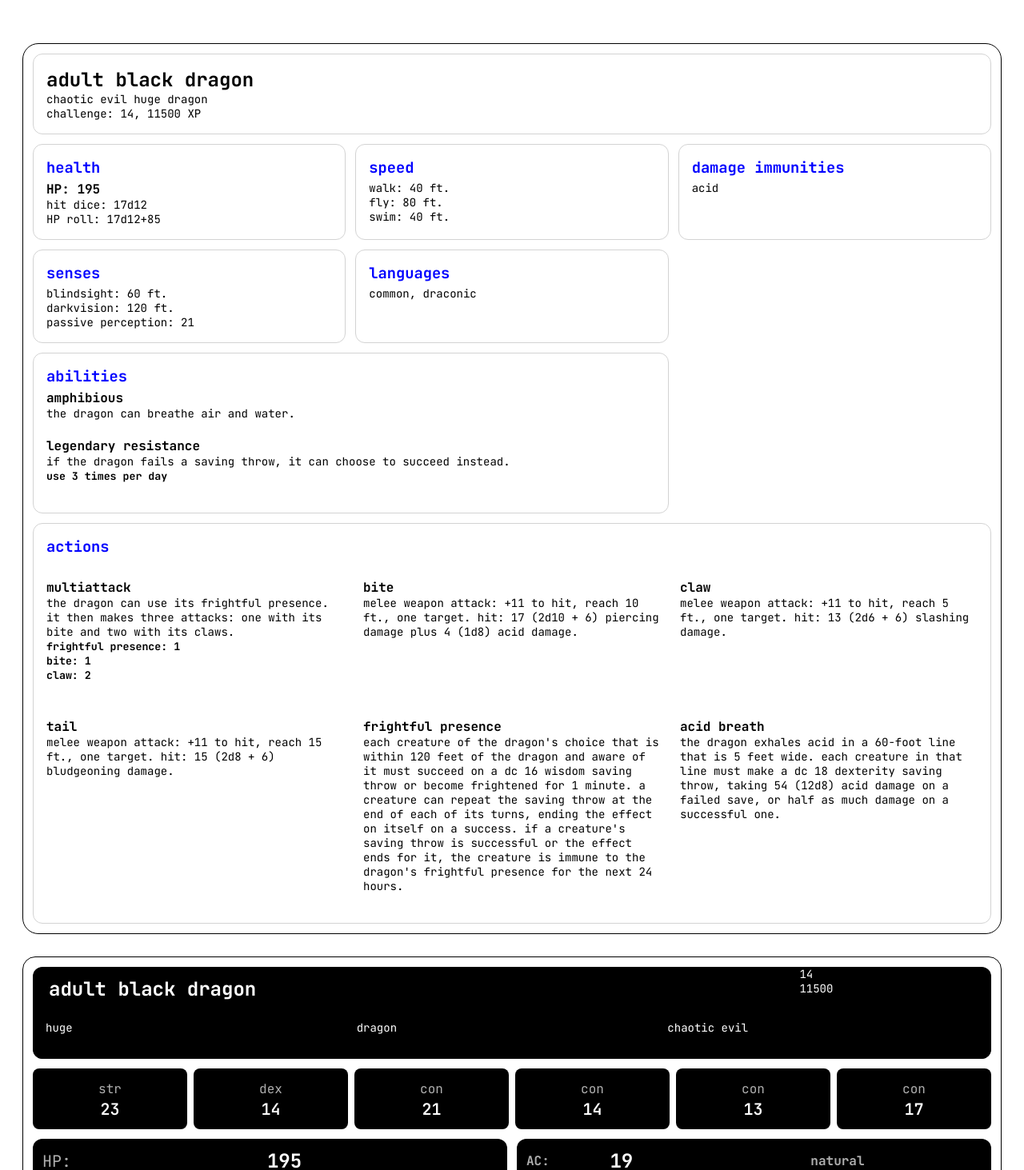
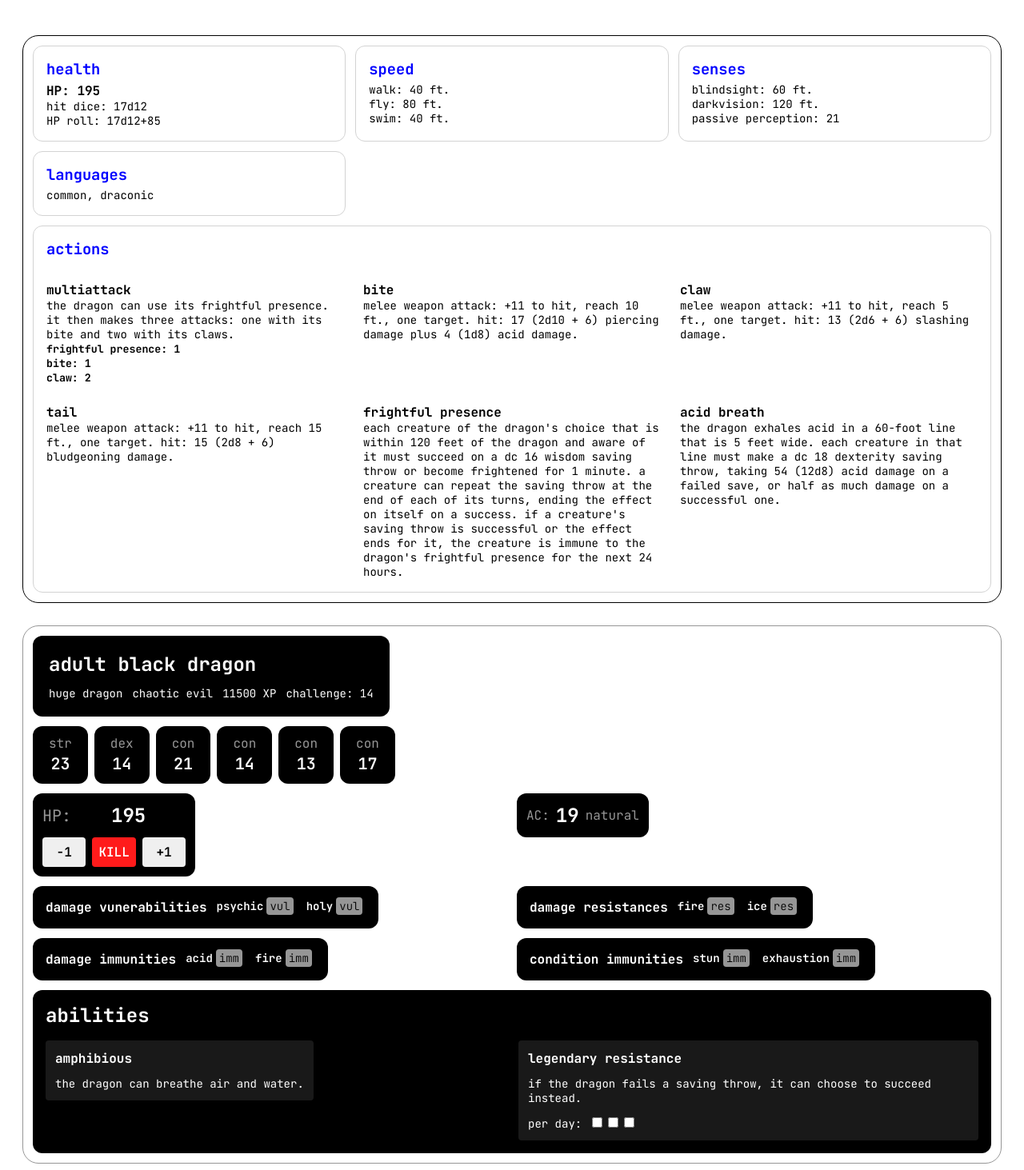
Before and after one commit to cvvvm/summoner, a Vue app: page / in a window 1280 px wide. Shown: the part 1027-2490 px from the top of the page at 80% size. Built offline with nearby package versions, Linux system fonts and the light colour scheme.

Commit message:
more updates

```diff
--- a/src/components/MobAbilityScores.vue
+++ b/src/components/MobAbilityScores.vue
@@ -1,5 +1,5 @@
 <template>
-  <div class="mob-ability-scores-container">
+  <div class="ability-scores-container">
     <div
       v-for="(ability, index) in props.abilityScores"
       :key="index"
@@ -7,10 +7,10 @@
       <div
         v-for="(scoreValue, abilityName, scoreIndex) in ability"
         :key="scoreIndex"
-        class="mob-ability-name"
+        class="ability-name sub-container"
       >
         {{ abilityName.substring(0, 3) }}
-        <div class="mob-score-value">
+        <div class="score-value">
           {{ scoreValue }}
         </div>
       </div>
@@ -31,25 +31,24 @@ const props = defineProps({
 </script>
 
 <style>
-  .mob-ability-scores-container {
+  .ability-scores-container {
     /* grid-area: ability; */
     grid-column: span 2;
     display: grid;
     grid-template-columns: repeat(6, 1fr);
     gap: var(--space-sm);
   }
-  .mob-ability-name {
+  .ability-name {
     display: grid;
     grid-template-columns: 1fr;
     grid-template-rows: 1fr 1fr;
     place-items: center;
     place-self: stretch;
-    color: var(--md-grey);
-    padding: var(--space-md) var(--space-lg);
+    color: var(--grey-md);
+    padding: var(--space-sm) var(--space-xl) var(--space-md);
     background: black;
-    border-radius: var(--space-sm);
   }
-  .mob-score-value {
+  .score-value {
     font-size: var(--h-size-sm);
     font-weight: 600;
     color: white;
--- a/src/components/MobArmorClass.vue
+++ b/src/components/MobArmorClass.vue
@@ -6,10 +6,10 @@
     <div
       v-for="(armorKey, index) in props.armorClass"
       :key="index"
-      class="armor-container"
+      class="armor-container sub-container"
     >
       <span class="armor-label">AC:</span>
-      {{ armorKey.value }}
+      <span class="armor-value">{{ armorKey.value }}</span>
       <span class="armor-label">{{ armorKey.type }}</span>
     </div>
   </div>
@@ -17,10 +17,10 @@
   <!-- IF EQUIPPED ARMOR -->
   <div
     v-if="props.armorClass.armor"
-    class="armor-container"
+    class="armor-container sub-container"
   >
     <span class="armor-label">AC:</span>
-    {{ props.armorClass.value }}
+    <span class="armor-value">{{ props.armorClass.value }}</span>
     <span class="armor-label">{{ props.armorClass.type }}</span>
 
     <!-- EQUIPPED ITEMS -->
@@ -49,22 +49,21 @@ const props = defineProps({
   .armor-container {
   /* grid-area: armor; */
   display: grid;
-  grid-template-columns: min-content .5fr 1fr;
+  grid-template-columns: .2fr min-content 1fr;
   padding: var(--space-md);
-  row-gap: var(--space-sm);
+  gap: var(--space-sm);
   place-items: center;
-  background: black;
-  border-radius: var(--space-md);
-
-  color: white;
-  font-size: var(--h-size-md);
-  font-weight: 700;
 }
 
 .armor-label {
   text-align: center;
   font-size: var(--p-size-sm);
-  color: var(--md-grey);
+  color: var(--grey-md);
+}
+
+.armor-value {
+  font-size: var(--h-size-md);
+  font-weight: 700;
 }
 
 .armor-equipped-container {
@@ -73,12 +72,12 @@ const props = defineProps({
   grid-column: span 3;
   row-gap: var(--space-sm);
   place-self: stretch;
-  color: var(--md-grey);
+  color: var(--grey-md);
 }
 
 .armor-equipped-item {
   border-radius: var(--space-xs);
   padding: var(--space-sm);
-  background: var(--dk-grey);
+  background: var(--grey-dk);
 }
 </style>
--- a/src/components/MobBio.vue
+++ b/src/components/MobBio.vue
@@ -1,83 +1,17 @@
 <template>
-  <div class="bio-container">
+  <div class="bio-container sub-container">
     <h2 class="name">
       {{ props.name }}
     </h2>
-    <div class="challenge-container">
-      <p>{{ props.challengeRating }}</p>
-      <p>{{ props.xpGained }}</p>
-    </div>
 
     <div class="types-container">
-      <div class="type-col">
-        <p>
-          {{ props.size }}
-        </p>
-      </div>
-
-      <div class="type-col">
-        <p>
-          {{ props.type }}
-        </p>
-      </div>
-
-      <div class="type-col">
-        <p>
-          {{ props.alignment }}
-        </p>
-      </div>
+      <p>{{ props.size }} {{ props.type }}</p>
+      <p>{{ props.alignment }}</p>
+      <p>{{ props.xpGained }} XP</p>
+      <p>challenge: {{ props.challengeRating }}</p>
     </div>
   </div>
 </template>
-
-<!-- <template>
-  <div class="types-container">
-    <div class="type-col">
-      <p>
-        {{ props.size }}
-      </p>
-    </div>
-
-    <div class="type-col">
-      <p>
-        {{ props.type }}
-      </p>
-    </div>
-
-    <div class="type-col">
-      <p>
-        {{ props.alignment }}
-      </p>
-    </div>
-  </div>
-</template>
-
-<script setup>
-const props = defineProps({
-  size: { type: String, default: '' },
-  type: { type: String, default: '' },
-  alignment: { type: String, default: '' }
-})
-</script>
-
-<style>
-.types-container {
-
-  grid-column: span 2; /* temp layout */
-  display: grid;
-  grid-template-columns: repeat(3, 1fr);
-  color: white;
-  padding: var(--space-md) var(--space-lg);
-  border-radius: var(--space-md);
-  background: black;
-}
-.type-col {
-  display: grid;
-  grid-template-columns: 1fr;
-  grid-template-rows: 1fr 1fr;
-}
-</style>
- -->
 
 <script setup>
 const props = defineProps({
@@ -98,17 +32,14 @@ const props = defineProps({
   /* grid-area: bio; */
   grid-column: span 2;
   display: grid;
-  grid-template-columns: 1fr .25fr;
-  place-content: center;
-  background: black;
-  border-radius: var(--space-md);
-  overflow: hidden;
+  grid-template-columns: 1fr auto;
+  place-items: center start;
+  gap: var(--space-md);
+  padding: var(--space-xl);
 }
 
 .name {
   place-self: end start;
-  padding: var(--space-md) var(--space-xl);
-  color: white;
   font-size: var(--h-size-md);
 }
 
@@ -117,18 +48,11 @@ const props = defineProps({
 }
 
 .types-container {
-
   grid-column: span 2; /* temp layout */
   display: grid;
-  grid-template-columns: repeat(3, 1fr);
-  color: white;
-  padding: var(--space-md) var(--space-lg);
-  border-radius: var(--space-md);
-  background: black;
-}
-.type-col {
-  display: grid;
-  grid-template-columns: 1fr;
-  grid-template-rows: 1fr 1fr;
+  grid-template-columns: repeat(4, auto);
+  gap: var(--space-md);
+  place-self: start stretch;
+  place-items: center space-between;
 }
 </style>
--- a/src/components/MobCard.vue
+++ b/src/components/MobCard.vue
@@ -1,5 +1,5 @@
 <template>
-  <div class="mob-card">
+  <div class="mob-card container">
     <!-- bio -->
     <MobBio
       :name="props.name"
@@ -13,10 +13,19 @@
     />
     <!-- ability scores -->
     <MobAbilityScores :ability-scores="props.abilityScores" />
+
     <!-- HP controls -->
     <MobHpControls :base-hp="props.baseHp" />
     <!-- armor score -->
     <MobArmorClass :armor-class="props.armorClass" />
+
+    <MobDefenses
+      :damage-vulnerabilities="props.damageVulnerabilities"
+      :damage-resistances="props.damageResistances"
+      :damage-immunities="props.damageImmunities"
+      :condition-immunities="props.conditionImmunities"
+    />
+    <MobSpecialAbilities :special-abilities="props.specialAbilities" />
   </div>
 </template>
 
@@ -25,35 +34,43 @@ import MobBio from './MobBio.vue'
 import MobHpControls from './MobHpControls.vue'
 import MobAbilityScores from './MobAbilityScores.vue'
 import MobArmorClass from './MobArmorClass.vue'
+import MobDefenses from './MobDefenses.vue'
+import MobSpecialAbilities from './MobSpecialAbilities.vue'
 
 const props = defineProps({
-  avatar: { type: String, default: '' },
+  /* bio */
   name: { type: String, default: '' },
-  desc: { type: String, default: '' },
-  baseHp: { type: Number, default: 0 },
-  armorClass: { type: Array, default: () => [''] },
   size: { type: String, default: '' },
   type: { type: String, default: '' },
   alignment: { type: String, default: '' },
+  xpGained: { type: Number, default: 0 },
+  challengeRating: { type: Number, default: 0 },
+  /* HP */
+  baseHp: { type: Number, default: 0 },
+  /* armor */
+  armorClass: { type: Array, default: () => [''] },
+  /* ability scores */
   abilityScores: { type: Array, default: () => [''] },
-  challengeRating: { type: Number, default: 0 },
-  xpGained: { type: Number, default: 0 }
+  /* defenses */
+  damageVulnerabilities: { type: Array, default: () => [''] },
+  damageResistances: { type: Array, default: () => [''] },
+  damageImmunities: { type: Array, default: () => [''] },
+  conditionImmunities: { type: Array, default: () => [''] },
+  specialAbilities: { type: Array, default: () => [''] }
+
 })
 
 </script>
 
 <style>
 .mob-card {
-  display: grid;
-  gap: var(--space-md);
 /*   grid-template-areas:
   'bio ability ability'
   'type armor hp'; */
-  grid-template-columns: 1fr 1fr;/* repeat(1, 200px); */
+  grid-template-columns: 1fr 1fr;
   grid-template-rows: auto;
+  place-items: start;
   padding: var(--space-md);
-  background: white;
-  border: var(--border-w) black;
-  border-radius: var(--space-lg);
 }
+
 </style>
--- a/src/components/MobCardsContainer.vue
+++ b/src/components/MobCardsContainer.vue
@@ -7,17 +7,6 @@
     <div
       class="card-hold"
     >
-      <!-- CREATURE -->
-      <div style="grid-column: span 3;">
-        <h2>{{ mob.name.toLowerCase() }}</h2>
-        <p>
-          {{ mob.alignment }} {{ mob.size.toLowerCase() }} {{ mob.type }} <span v-if="mob.subtype">
-            {{ mob.subtype }}
-          </span>
-        </p>
-        <p>challenge: {{ mob.challenge_rating }}, {{ mob.xp }} XP</p>
-      </div>
-
       <!-- HP -->
       <div>
         <h3>health</h3>
@@ -37,47 +26,6 @@
         </div>
       </div>
 
-      <!-- RESIST -->
-      <div v-if="mob.damage_vulnerabilities.length != 0">
-        <h3>damage vunerabilities</h3>
-        <div
-          v-for="vulnerability in mob.damage_vulnerabilities"
-          :key="vulnerability"
-        >
-          <p>{{ vulnerability }}</p>
-        </div>
-      </div>
-
-      <div v-if="mob.damage_resistances.length != 0">
-        <h3>damage resistances</h3>
-        <div
-          v-for="resistance in mob.damage_resistances"
-          :key="resistance"
-        >
-          <p>{{ resistance }}</p>
-        </div>
-      </div>
-
-      <div v-if="mob.damage_immunities.length != 0">
-        <h3>damage immunities</h3>
-        <div
-          v-for="immunity in mob.damage_immunities"
-          :key="immunity"
-        >
-          <p>{{ immunity }}</p>
-        </div>
-      </div>
-
-      <div v-if="mob.condition_immunities.length != 0">
-        <h3>condition immunities</h3>
-        <div
-          v-for="immunity in mob.condition_immunities"
-          :key="immunity"
-        >
-          <p>{{ immunity }}</p>
-        </div>
-      </div>
-
       <!-- SENSES -->
       <div>
         <h3>senses</h3>
@@ -93,22 +41,6 @@
       <div>
         <h3>languages</h3>
         <p>{{ mob.languages.toLowerCase() }}</p>
-      </div>
-
-      <!-- SPECIAL ABILITIES -->
-      <div style="grid-column: span 2;">
-        <h3>abilities</h3>
-        <div
-          v-for="ability in mob.special_abilities"
-          :key="ability"
-        >
-          <h4>{{ ability.name.toLowerCase() }}</h4>
-          <p>{{ ability.desc.toLowerCase() }}</p>
-          <div v-if="ability.usage">
-            <h5>use {{ ability.usage.times }} times {{ ability.usage.type }}</h5>
-          </div>
-          <br>
-        </div>
       </div>
 
       <!-- ACTIONS -->
@@ -132,7 +64,6 @@
               <h5>{{ subaction.action_name.toLowerCase() }}: {{ subaction.count }}</h5>
             </div>
           </div>
-          <br>
         </div>
       </div>
     </div>
@@ -153,6 +84,11 @@
       :armor-class="mob.armor_class"
       :challenge-rating="mob.challenge_rating"
       :xp-gained="mob.xp"
+      :damage-vulnerabilities="mob.damage_vulnerabilities"
+      :damage-resistances="mob.damage_resistances"
+      :damage-immunities="mob.damage_immunities"
+      :condition-immunities="mob.condition_immunities"
+      :special-abilities="mob.special_abilities"
     />
   </div>
 </template>
@@ -338,10 +274,10 @@ const mobs = [{
       }
     }
   ],
-  damage_vulnerabilities: [],
-  damage_resistances: [],
-  damage_immunities: ['acid'],
-  condition_immunities: [],
+  damage_vulnerabilities: ['psychic', 'holy'],
+  damage_resistances: ['fire', 'ice'],
+  damage_immunities: ['acid', 'fire'],
+  condition_immunities: ['stun', 'exhaustion'],
   senses: {
     blindsight: '60 ft.',
     darkvision: '120 ft.',
--- /dev/null
+++ b/src/components/MobDefenses.vue
@@ -0,0 +1,104 @@
+<template>
+  <!-- DEFENSES -->
+  <div
+    v-if="props.damageVulnerabilities.length != 0"
+    class="defenses-container sub-container"
+  >
+    <h4>damage vunerabilities</h4>
+    <div
+      v-for="vulnerability in props.damageVulnerabilities"
+      :key="vulnerability"
+    >
+      <p class="defense-type">
+        {{ vulnerability }}<span class="defense-label">vul</span>
+      </p>
+    </div>
+  </div>
+
+  <div
+    v-if="props.damageResistances.length != 0"
+    class="defenses-container sub-container"
+  >
+    <h4>damage resistances</h4>
+    <div
+      v-for="resistance in props.damageResistances"
+      :key="resistance"
+    >
+      <p class="defense-type">
+        {{ resistance }}<span class="defense-label">res</span>
+      </p>
+    </div>
+  </div>
+
+  <div
+    v-if="props.damageImmunities.length != 0"
+    class="defenses-container sub-container"
+  >
+    <h4>damage immunities</h4>
+    <div
+      v-for="immunity in props.damageImmunities"
+      :key="immunity"
+    >
+      <p class="defense-type">
+        {{ immunity }}<span class="defense-label">imm</span>
+      </p>
+    </div>
+  </div>
+
+  <div
+    v-if="props.conditionImmunities.length != 0"
+    class="defenses-container sub-container"
+  >
+    <h4>condition immunities</h4>
+    <div
+      v-for="immunity in props.conditionImmunities"
+      :key="immunity"
+    >
+      <p class="defense-type">
+        {{ immunity }}<span class="defense-label">imm</span>
+      </p>
+    </div>
+  </div>
+</template>
+
+<script setup>
+const props = defineProps({
+  damageVulnerabilities: { type: Array, default: () => [''] },
+  damageResistances: { type: Array, default: () => [''] },
+  damageImmunities: { type: Array, default: () => [''] },
+  conditionImmunities: { type: Array, default: () => [''] }
+})
+
+</script>
+
+<style>
+
+.defenses-container {
+    display: flex;
+    flex-flow: row wrap;
+    place-items: flex-start;
+    gap: var(--space-md);
+    border-radius: var(--space-sm);
+    padding: var(--space-lg);
+}
+
+.score-value {
+    font-size: var(--h-size-sm);
+    font-weight: 600;
+    color: white;
+}
+
+.defense-type {
+    font-weight: 600;
+}
+
+.defense-label {
+    font-weight: 300;
+    font-size: var(--p-size-xs);
+    color: var(--bg-color);
+    margin: var(--space-xs);
+    padding: var(--space-xxs) var(--space-xs);
+    border-radius: var(--space-xs);
+    background: var(--grey-md);
+}
+</style>
--- a/src/components/MobHpControls.vue
+++ b/src/components/MobHpControls.vue
@@ -1,6 +1,6 @@
 <template>
   <div
-    class="hp-controls-container"
+    class="hp-controls-container sub-container"
   >
     <!-- HP display -->
     <div
@@ -114,7 +114,7 @@ function checkHP () {
   /* grid-area: hp; */
   display: grid;
   background: black;
-  border-radius: var(--space-md);
+  place-content: start stretch;
 }
 
 .hp-display-container {
@@ -127,7 +127,7 @@ function checkHP () {
 .hp-display-label {
   text-align: center;
   font-size: var(--p-size-md);
-  color: var(--md-grey);
+  color: var(--grey-md);
 }
 
 .hp-current-display {
@@ -141,7 +141,7 @@ function checkHP () {
   grid-template-columns: 1fr 1fr 1fr;
   gap: var(--space-sm);
   justify-content: space-evenly;
-  margin: var(--space-sm);
+  margin: var(--space-md);
   margin-top: 0;
 }
 
--- /dev/null
+++ b/src/components/MobSpecialAbilities.vue
@@ -0,0 +1,61 @@
+<template>
+  <!-- SPECIAL ABILITIES -->
+  <div class="sp-abilities-container sub-container">
+    <h2 class="section-title">
+      abilities
+    </h2>
+    <div
+      v-for="ability in props.specialAbilities"
+      :key="ability"
+      class="sp-ability-container"
+    >
+      <h4>{{ ability.name.toLowerCase() }}</h4>
+      <div class="sp-ability-desc-container">
+        <p>{{ ability.desc.toLowerCase() }}</p>
+        <div v-if="ability.usage">
+          <p>
+            {{ ability.usage.type }}: <span
+              v-for="index in ability.usage.times"
+              :key="index"
+            >
+              <input type="checkbox">
+            </span>
+          </p>
+        </div>
+      </div>
+    </div>
+  </div>
+</template>
+
+<script setup>
+const props = defineProps({
+  specialAbilities: { type: Array, default: () => [''] }
+})
+
+</script>
+
+<style>
+.sp-abilities-container {
+    /* grid-area: bio; */
+    grid-column: span 2;
+    display: grid;
+    grid-template-columns: 1fr 1fr;
+    gap: var(--space-lg);
+    padding: var(--space-lg);
+    border-radius: var(--space-sm);
+    place-items: start;
+  }
+  .sp-ability-container {
+    display: grid;
+    gap: var(--space-md);
+    place-content: start;
+    padding: var(--space-md);
+    border-radius: var(--space-xs);
+    background: var(--grey-dk);
+}
+.sp-ability-desc-container {
+  display: grid;
+  gap: var(--space-md);
+}
+
+</style>
--- a/src/styles/main.css
+++ b/src/styles/main.css
@@ -11,9 +11,29 @@
 
 button {
   border: none;
-  border-radius: var(--space-sm);
+  border-radius: var(--space-xs);
+}
+
+/* TEXT STYLES */
+.section-title {
+  grid-column: 1 / -1;
+  font-size: var(--h-size-md);
 }
 
 p {
   font-size: var(--p-size-xs);
 }
+
+/* LAYOUT */
+.container {
+  display: grid;
+  gap: var(--space-md);
+  color: var(--text-color);
+  border-radius: var(--space-xl);
+  border: 1px solid var(--grey-md);
+  background: var(--text-color);
+}
+.sub-container {
+  border-radius: var(--space-md);
+  background: var(--bg-color);
+}
--- a/src/styles/variables.css
+++ b/src/styles/variables.css
@@ -3,6 +3,7 @@
   --border-w: 1px solid;
 
   /* SPACING */
+  --space-xxs: 2px;
   --space-xs: 4px;
   --space-sm: 8px;
   --space-md: 12px;
@@ -12,10 +13,12 @@
   --space-xxxl: 28px;
 
   /* COLOR */
-  --md-grey: rgb(175, 175, 175);
-  --dk-grey: rgb(25, 25, 25);
-  --accent-lt: rgb(200, 200, 200);
-  --accent-dk: rgb(50, 50, 50);
+  --text-color: white;
+  --bg-color: black;
+
+  --grey-lt: rgb(200, 200, 200);
+  --grey-md: rgb(150, 150, 150);
+  --grey-dk: rgb(25, 25, 25);
 
   --HP-bonus: rgb(38, 176, 255);
   --HP-low: rgb(255, 191, 0);
@@ -29,4 +32,9 @@
   --p-size-md: 20px;
   --p-size-sm: 16px;
   --p-size-xs: 14px;
+
+  /* FONT - numbers */
+  --num-size-md: 20px;
+  --num-size-sm: 16px;
+  --num-size-xs: 14px;
 }
```
